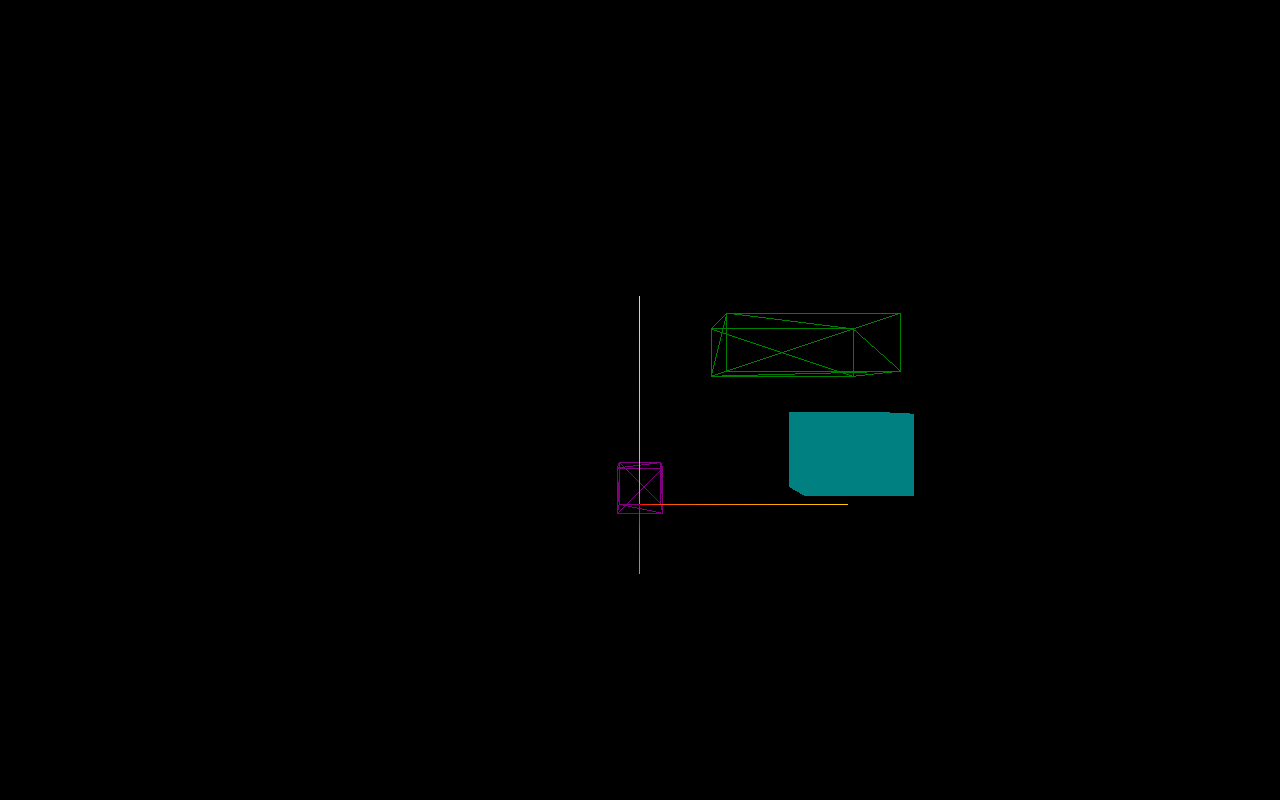
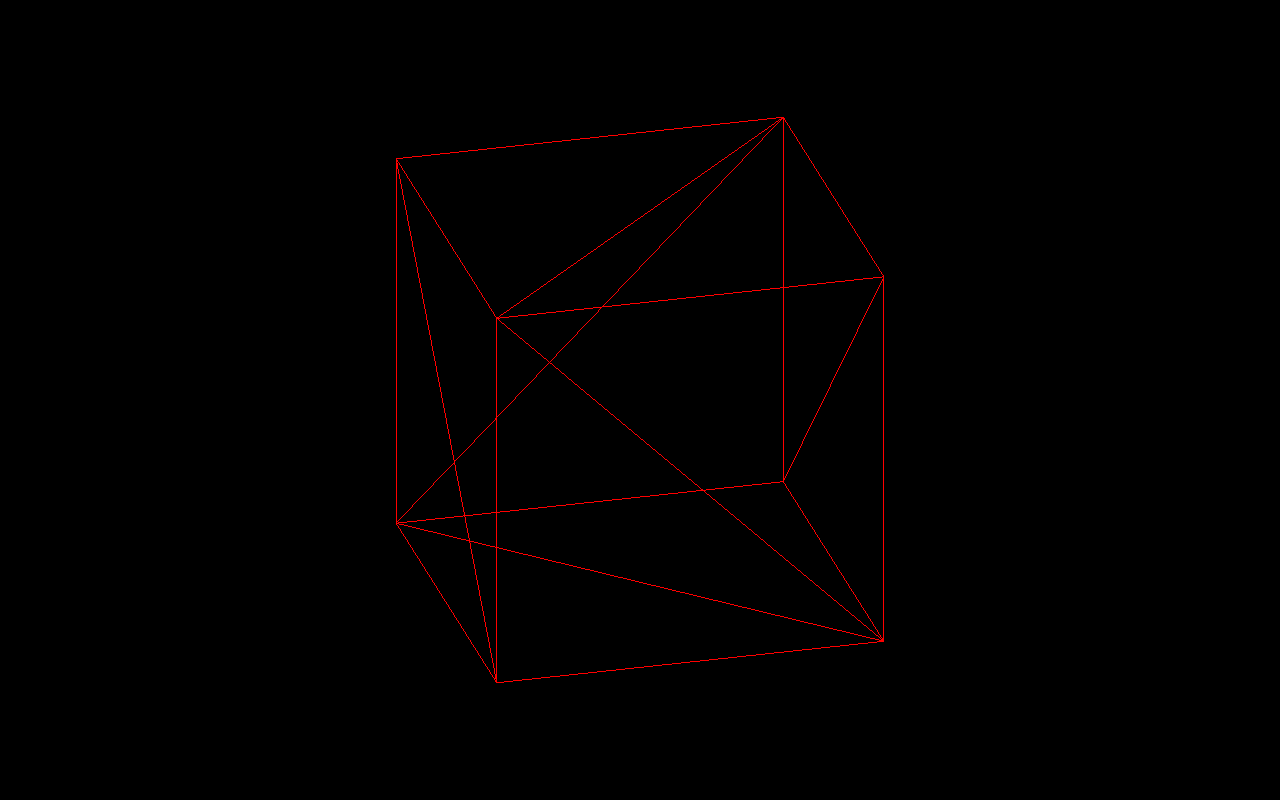
Before and after one commit to mohammadufo/three-practice, a website built with Vite: page vite-project/index.html in a window 1280 px wide. Built offline with nearby package versions, Linux system fonts and the light colour scheme.

Commit message:
add OrthographicCamera

```diff
--- a/vite-project/index.html
+++ b/vite-project/index.html
@@ -11,6 +11,6 @@
     <!-- <canvas class="draw"></canvas> -->
     <canvas class="webgl"></canvas>
     <!-- <script type="module" src="/main.js"></script> -->
-    <script type="module" src="/script.js"></script>
+    <script type="module" src="/script2.js"></script>
   </body>
 </html>
--- a/vite-project/script.js
+++ b/vite-project/script.js
@@ -14,7 +14,7 @@ scene.add(group)
 
 const cube1 = new THREE.Mesh(
   new THREE.BoxGeometry(1, 1, 1),
-  new THREE.MeshBasicMaterial({ color: 'purple', wireframe: true })
+  new THREE.MeshBasicMaterial({ color: 'purple' })
 )
 cube1.position.z = -2
 group.add(cube1)
@@ -60,7 +60,13 @@ const sizes = {
   width: window.innerWidth,
   height: window.innerHeight,
 }
-const camera = new THREE.PerspectiveCamera(75, sizes.width / sizes.height)
+// const camera = new THREE.PerspectiveCamera(
+//   80,
+//   sizes.width / sizes.height,
+//   0.1,
+//   100
+// )
+const camera = new THREE.OrthographicCamera(10, -1, -10, 10, 1, 1000)
 camera.position.z = 10
 camera.position.y = 2
 // camera.position.x = 1
@@ -88,8 +94,8 @@ const clock = new THREE.Clock()
 
 //* Animation
 
-gsap.to(group.position, { duration: 1, delay: 1, x: 2 })
-gsap.to(group.position, { duration: 1, delay: 1, x: 0 })
+// gsap.to(group.position, { duration: 1, delay: 1, x: 2 })
+// gsap.to(group.position, { duration: 1, delay: 1, x: 0 })
 
 const tick = () => {
   // const currentTime = Date.now()
@@ -103,6 +109,7 @@ const tick = () => {
   // group.rotation.y += 0.03
   // group.rotation.x = Math.sin(elapsedTime)
   // group.rotation.y = Math.tan(elapsedTime)
+  group.rotation.y = elapsedTime * 2
   renderer.render(scene, camera)
   window.requestAnimationFrame(tick)
 }
--- /dev/null
+++ b/vite-project/script2.js
@@ -0,0 +1,64 @@
+import './style.css'
+
+import * as THREE from 'three'
+
+const canvas = document.querySelector('canvas.webgl')
+
+//* Scene
+const scene = new THREE.Scene()
+
+//* Object
+const geometry = new THREE.BoxGeometry(1, 1, 1)
+const material = new THREE.MeshBasicMaterial({ color: 'red', wireframe: true })
+
+const cube = new THREE.Mesh(geometry, material)
+
+scene.add(cube)
+
+//* Camera
+const sizes = {
+  width: window.innerWidth,
+  height: window.innerHeight,
+}
+
+const aspectRatio = sizes.width / sizes.height
+
+const camera = new THREE.OrthographicCamera(
+  -1 * aspectRatio,
+  1 * aspectRatio,
+  1,
+  -1,
+  0.1,
+  1000
+)
+// const camera = new THREE.PerspectiveCamera(
+//   80,
+//   sizes.width / sizes.height,
+//   1,
+//   100
+// )
+camera.position.z = 2
+scene.add(camera)
+
+const axesHelper = new THREE.AxesHelper(3)
+// scene.add(axesHelper)
+
+//* Renderer
+const renderer = new THREE.WebGLRenderer({
+  canvas,
+})
+renderer.setSize(sizes.width, sizes.height)
+renderer.render(scene, camera)
+
+const clock = new THREE.Clock()
+
+const tick = () => {
+  const elapsedTime = clock.getElapsedTime()
+
+  cube.rotation.y = elapsedTime * 1.5
+  cube.rotation.x = elapsedTime * 1.2
+  renderer.render(scene, camera)
+  window.requestAnimationFrame(tick)
+}
+
+tick()
```
